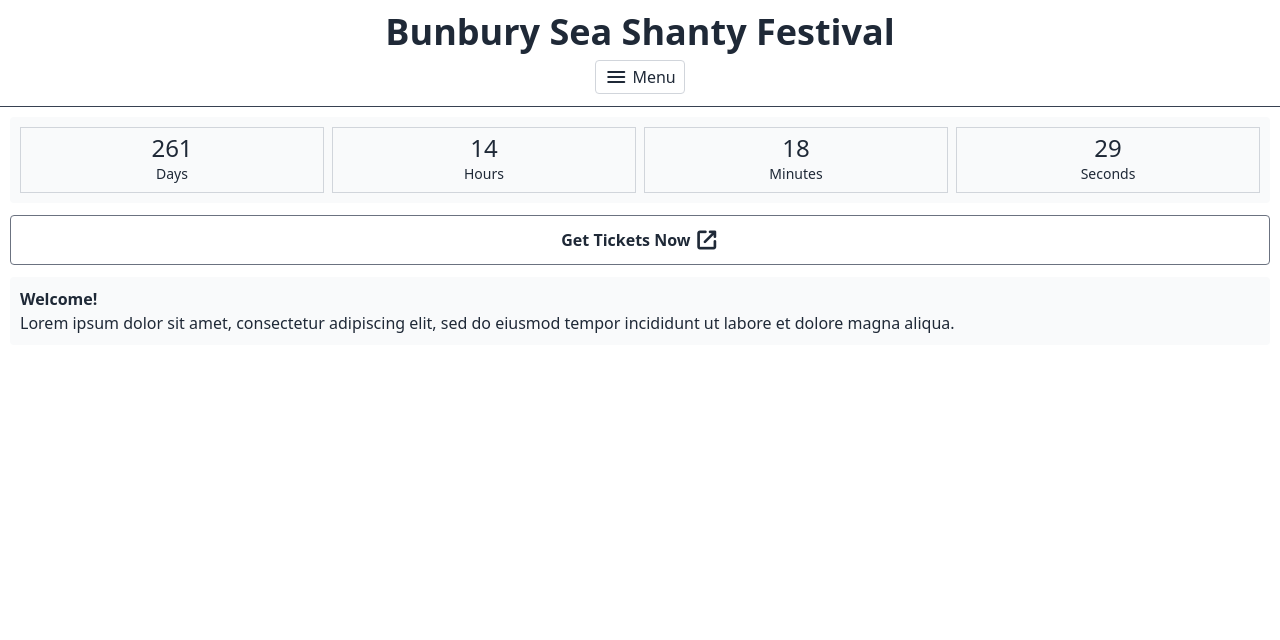
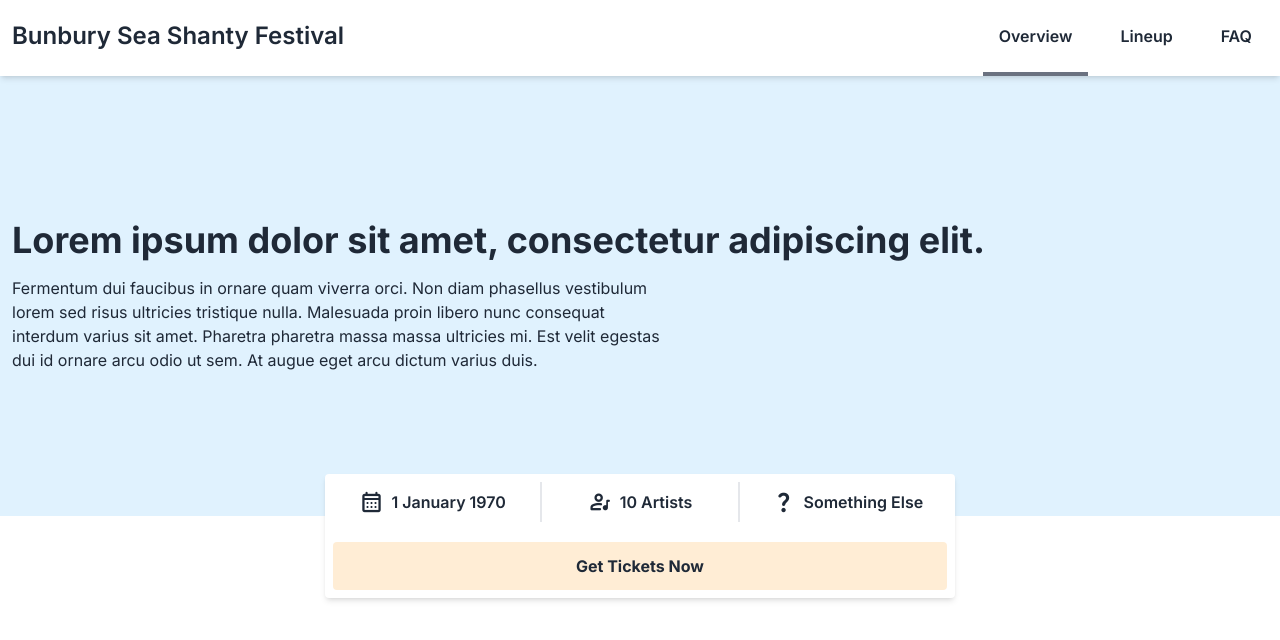
Before and after one commit to jackreimers/Shanty, a SvelteKit app: page / in a window 1280 px wide. Shown: the top 640 px of the page. Built offline with nearby package versions, Linux system fonts and the light colour scheme.

Commit message:
Layout changes

```diff
--- a/src/app.css
+++ b/src/app.css
@@ -1,5 +1,10 @@
+@import 'https://fonts.googleapis.com/css2?family=Inter:wght@100..900&display=swap';
 @import 'https://fonts.googleapis.com/css2?family=Material+Symbols+Rounded:opsz,wght,FILL,GRAD@20..48,100..700,0..1,-50..200';
 
 @tailwind base;
 @tailwind components;
 @tailwind utilities;
+
+body {
+    font-family: 'Inter', sans-serif;
+}
--- a/src/lib/components/header.svelte
+++ b/src/lib/components/header.svelte
@@ -9,10 +9,13 @@
 	<title>Bunbury Sea Shanty Festival</title>
 </svelte:head>
 
-<header class="border-b border-gray-700 py-3">
-	<div class="container mx-auto px-3">
-		<div class="items-center text-center">
-			<h1 class="mb-2 text-2xl font-bold md:text-4xl">Bunbury Sea Shanty Festival</h1>
+<header class="z-10 shadow-md">
+	<div class="container mx-auto flex px-3">
+		<div class="flex-1">
+			<h1 class="mb-1 py-6 text-2xl font-semibold leading-none">
+				Bunbury Sea Shanty Festival
+			</h1>
+			<!--
 			<Button
 				onClick={() => (open = !open)}
 				classes="border border-gray-300 px-2 py-1 font-medium"
@@ -20,9 +23,42 @@
 				<Icon icon="menu" weight={400} />
 				Menu
 			</Button>
+			-->
+		</div>
+		<div class="flex gap-4 text-center">
+			<Button
+				classes="flex items-center rounded-none border-b-4 border-gray-500 px-4 font-semibold"
+			>
+				Overview
+			</Button>
+			<Button
+				classes="flex items-center rounded-none border-b-4 border-transparent px-4 font-semibold hover:border-gray-500"
+			>
+				Lineup
+			</Button>
+			<Button
+				classes="flex items-center rounded-none border-b-4 border-transparent px-4 font-semibold hover:border-gray-500"
+			>
+				FAQ
+			</Button>
 		</div>
 	</div>
 </header>
+
+<div class="bg-sky-100">
+	<div class="container mx-auto px-3 py-36">
+		<p class="mb-4 text-4xl font-bold">
+			Lorem ipsum dolor sit amet, consectetur adipiscing elit.
+		</p>
+		<p class="max-w-prose">
+			Fermentum dui faucibus in ornare quam viverra orci. Non diam phasellus vestibulum lorem
+			sed risus ultricies tristique nulla. Malesuada proin libero nunc consequat interdum
+			varius sit amet. Pharetra pharetra massa massa ultricies mi. Est velit egestas dui id
+			ornare arcu odio ut sem. At augue eget arcu dictum varius duis.
+		</p>
+	</div>
+</div>
+<!--
 <div class="overflow-hidden" class:h-0={!open}>
 	<div class="border-b border-gray-700">
 		<div class="m-3">
@@ -65,3 +101,4 @@
 		</div>
 	</div>
 </div>
+-->
--- a/src/routes/+layout.svelte
+++ b/src/routes/+layout.svelte
@@ -7,7 +7,7 @@
 	<div class="flex min-h-full flex-col">
 		<Header />
 
-		<div class="container mx-auto flex-1 p-2.5">
+		<div class="container mx-auto flex-1 px-2.5">
 			<slot />
 		</div>
 	</div>
--- a/src/routes/+page.svelte
+++ b/src/routes/+page.svelte
@@ -4,25 +4,137 @@
 	import Icon from '$lib/components/icon.svelte';
 </script>
 
-<div class="flex flex-col gap-3">
-	<section class="rounded bg-gray-50 p-2.5">
-		<Countdown />
-	</section>
+<div class="mx-auto mt-[-42px] w-1/2 rounded bg-white p-2 shadow-md">
+	<div class="grid grid-cols-3 gap-2 text-center">
+		<div class="flex items-center">
+			<div class="mx-auto flex items-center gap-2 p-2">
+				<Icon icon="calendar_month" weight={500} />
+				<p class="font-semibold">1 January 1970</p>
+			</div>
+		</div>
+		<div class="flex items-center border-x-2 border-gray-200">
+			<div class="mx-auto flex items-center gap-2 p-2">
+				<Icon icon="artist" weight={500} />
+				<p class="font-semibold">10 Artists</p>
+			</div>
+		</div>
+		<div class="flex items-center">
+			<div class="mx-auto flex items-center gap-2 p-2">
+				<Icon icon="question_mark" weight={500} />
+				<p class="font-semibold">Something Else</p>
+			</div>
+		</div>
+		<div class="col-span-3 mt-3">
+			<Button classes="block bg-orange-100 p-3 font-bold">Get Tickets Now</Button>
+		</div>
+	</div>
+</div>
 
+<div class="flex flex-col gap-6">
+	<!--
 	<section class="mx-auto w-full text-center">
 		<Button classes="inline-block w-full border border-gray-500 px-5 py-3 font-semibold">
 			Get Tickets Now
 			<Icon icon="open_in_new" />
 		</Button>
 	</section>
-
-	<section class="rounded bg-gray-50 p-2.5">
+	<section class="rounded bg-gray-100 p-2.5">
 		<h1 class="font-semibold">Welcome!</h1>
 		<p>
 			Lorem ipsum dolor sit amet, consectetur adipiscing elit, sed do eiusmod tempor
 			incididunt ut labore et dolore magna aliqua.
 		</p>
 	</section>
+
+	<section class="rounded bg-gray-100 p-2.5">
+		<div class="mb-2 flex items-center gap-2">
+			<Icon icon="artist" weight={500} classes="rounded-full bg-gray-200 p-2" />
+			<p class="font-semibold">Lineup</p>
+		</div>
+		<div class="">
+			<p>
+				Lorem ipsum dolor sit amet, consectetur adipiscing elit, sed do eiusmod tempor
+				incididunt ut labore et dolore magna aliqua.
+			</p>
+		</div>
+	</section>
+
+	<section>
+		<div class="mb-2 flex items-center gap-2">
+			<Icon icon="apparel" weight={500} classes="rounded-full bg-gray-200 p-2" />
+			<p class="font-semibold">Merchandise</p>
+		</div>
+		<div class="rounded bg-gray-100 p-2.5">
+			<p>
+				Lorem ipsum dolor sit amet, consectetur adipiscing elit, sed do eiusmod tempor
+				incididunt ut labore et dolore magna aliqua.
+			</p>
+		</div>
+	</section>
+
+	<section>
+		<div class="mb-2 flex items-center gap-2">
+			<Icon icon="near_me" weight={500} classes="rounded-full bg-gray-200 p-2" />
+			<p class="font-semibold">Venue</p>
+		</div>
+		<div class="rounded bg-gray-100 p-2.5">
+			<p>
+				Lorem ipsum dolor sit amet, consectetur adipiscing elit, sed do eiusmod tempor
+				incididunt ut labore et dolore magna aliqua.
+			</p>
+		</div>
+	</section>
+
+	<section>
+		<div class="mb-2 flex items-center gap-2">
+			<Icon icon="volunteer_activism" weight={500} classes="rounded-full bg-gray-200 p-2" />
+			<p class="font-semibold">Volunteering</p>
+		</div>
+		<div class="rounded bg-gray-100 p-2.5">
+			<p>
+				Lorem ipsum dolor sit amet, consectetur adipiscing elit, sed do eiusmod tempor
+				incididunt ut labore et dolore magna aliqua.
+			</p>
+		</div>
+	</section>
+
+	<section>
+		<div class="mb-2 flex items-center gap-2">
+			<Icon icon="ad" weight={500} classes="rounded-full bg-gray-200 p-2" />
+			<p class="font-semibold">Advertising</p>
+		</div>
+		<div class="rounded bg-gray-100 p-2.5">
+			<p>
+				Lorem ipsum dolor sit amet, consectetur adipiscing elit, sed do eiusmod tempor
+				incididunt ut labore et dolore magna aliqua.
+			</p>
+		</div>
+	</section>
+
+	<section>
+		<div class="mb-2 flex items-center gap-2">
+			<Icon icon="payments" weight={500} classes="rounded-full bg-gray-200 p-2" />
+			<p class="font-semibold">Sponsors</p>
+		</div>
+		<div class="rounded bg-gray-100 p-2.5">
+			<p>
+				Lorem ipsum dolor sit amet, consectetur adipiscing elit, sed do eiusmod tempor
+				incididunt ut labore et dolore magna aliqua.
+			</p>
+		</div>
+	</section>
+
+	<section>
+		<div class="mb-2 flex items-center gap-2">
+			<Icon icon="help" weight={500} classes="rounded-full bg-gray-200 p-2" />
+			<p class="font-semibold">FAQ</p>
+		</div>
+		<div class="rounded bg-gray-100 p-2.5">
+			<p>
+				Lorem ipsum dolor sit amet, consectetur adipiscing elit, sed do eiusmod tempor
+				incididunt ut labore et dolore magna aliqua.
+			</p>
+		</div>
+	</section>
+	-->
 </div>
-<!--
--->
```
